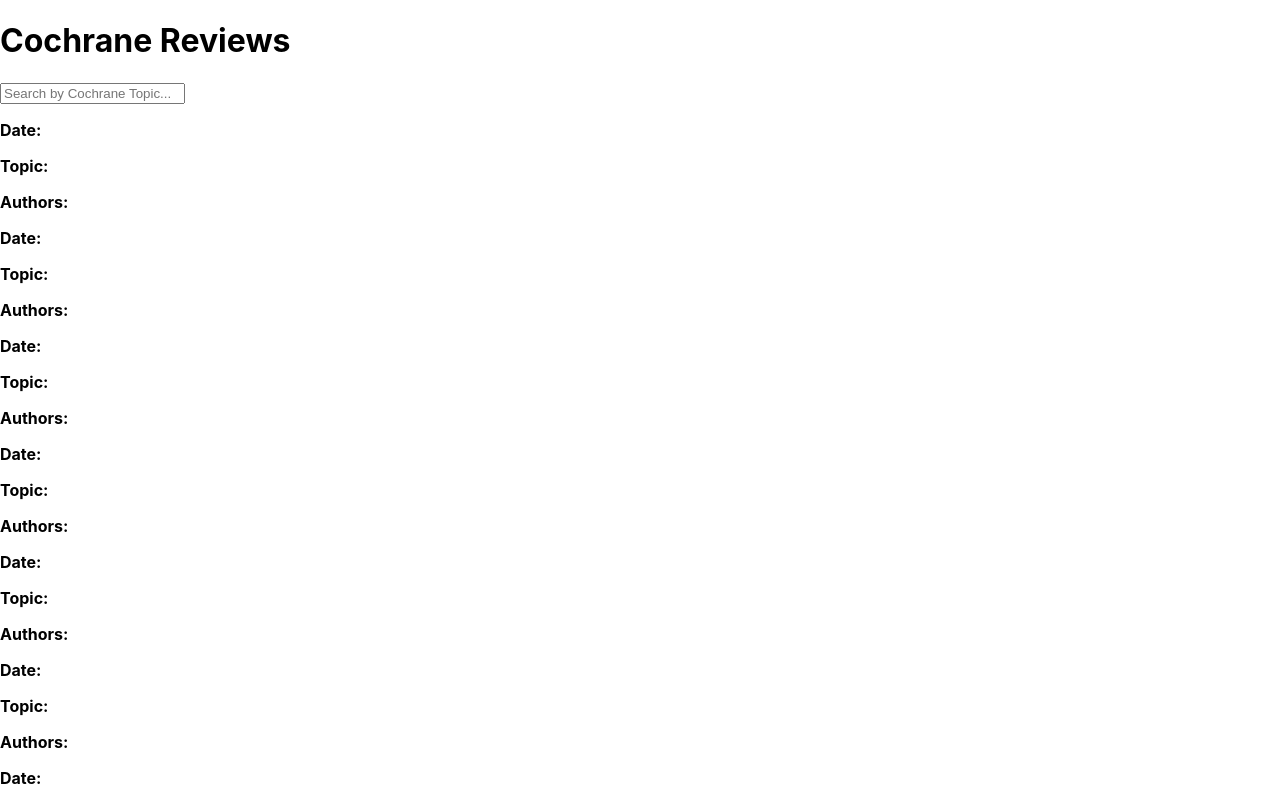
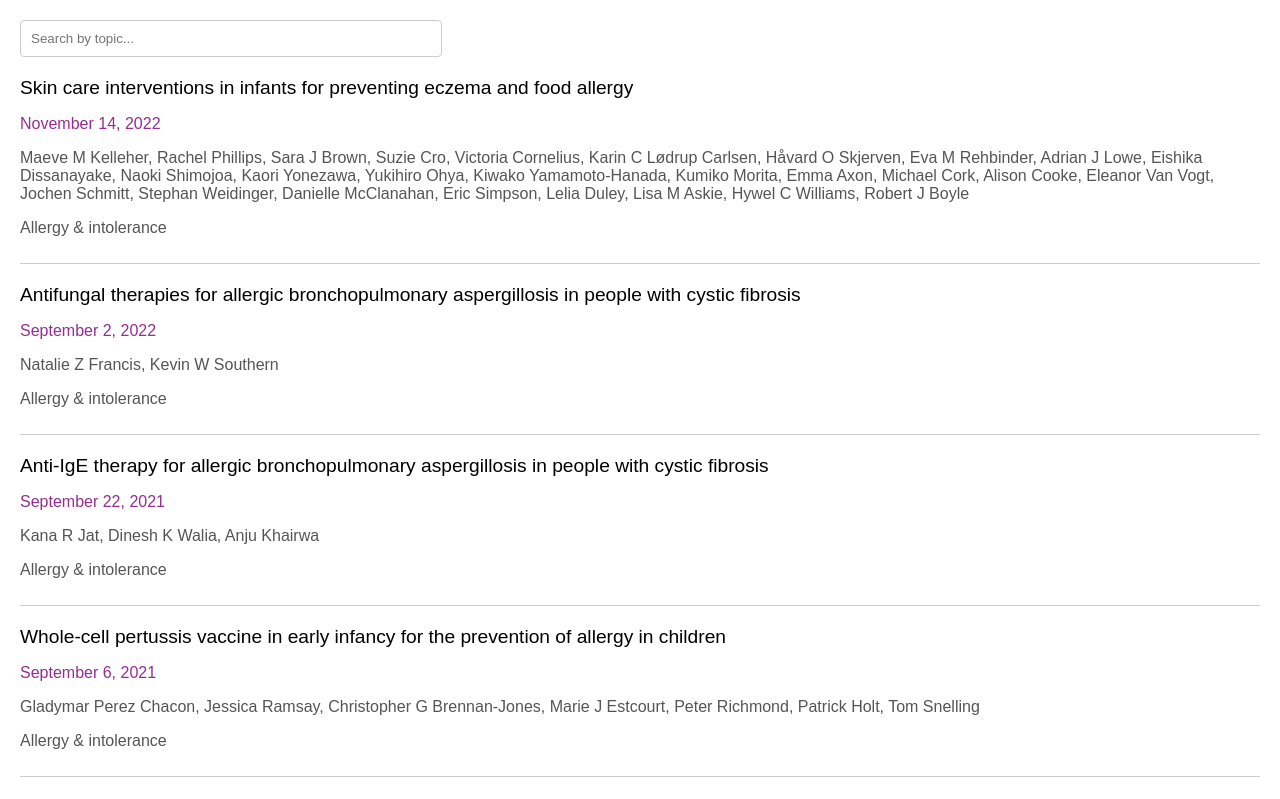
Before and after one commit to TimGoggin/vantage_labs_assessment, a React (Create React App) app: page / in a window 1280 px wide. Shown: the top 799 px of the page. Built offline with nearby package versions, Linux system fonts and the light colour scheme.

Commit message:
initial layout

```diff
--- a/src/App.css
+++ b/src/App.css
@@ -1,38 +1,4 @@
 .App {
-  text-align: center;
+  font-family: Arial, sans-serif;
+  padding: 20px;
 }
-
-.App-logo {
-  height: 40vmin;
-  pointer-events: none;
-}
-
-@media (prefers-reduced-motion: no-preference) {
-  .App-logo {
-    animation: App-logo-spin infinite 20s linear;
-  }
-}
-
-.App-header {
-  background-color: #282c34;
-  min-height: 100vh;
-  display: flex;
-  flex-direction: column;
-  align-items: center;
-  justify-content: center;
-  font-size: calc(10px + 2vmin);
-  color: white;
-}
-
-.App-link {
-  color: #61dafb;
-}
-
-@keyframes App-logo-spin {
-  from {
-    transform: rotate(0deg);
-  }
-  to {
-    transform: rotate(360deg);
-  }
-}
--- a/src/App.js
+++ b/src/App.js
@@ -1,35 +1,26 @@
 import React, { useState, useEffect } from 'react';
-import ReviewList from './ReviewList'
+import ReviewList from './ReviewList';
 import SearchBox from './SearchBox';
-import reviewsData from './cochrane_reviews.json'; // Adjust path if necessary
+import './App.css';
+import reviewsData from './cochrane_reviews.json';
 
 const App = () => {
   const [reviews, setReviews] = useState([]);
   const [filteredReviews, setFilteredReviews] = useState([]);
-  const [topics, setTopics] = useState([]);
 
   useEffect(() => {
     setReviews(reviewsData);
-    setFilteredReviews(reviewsData);
-    const allTopics = [...new Set(reviewsData.map((review) => review.Topic))];
-    setTopics(allTopics);
+    setFilteredReviews(reviewsData.slice(0, 10)); // Initial 10 reviews
   }, []);
 
   const handleSearch = (query) => {
-    if (query === '') {
-      setFilteredReviews(reviews);
-    } else {
-      const filtered = reviews.filter((review) =>
-        review.Topic.toLowerCase().includes(query.toLowerCase())
-      );
-      setFilteredReviews(filtered);
-    }
+    const result = reviews.filter(review => review.topic.toLowerCase().includes(query.toLowerCase()));
+    setFilteredReviews(result.slice(0, 10));
   };
 
   return (
-    <div className="app">
-      <h1>Cochrane Reviews</h1>
-      <SearchBox topics={topics} onSearch={handleSearch} />
+    <div className="App">
+      <SearchBox onSearch={handleSearch} />
       <ReviewList reviews={filteredReviews} />
     </div>
   );
--- /dev/null
+++ b/src/ReviewList.css
@@ -0,0 +1,24 @@
+.review-list {
+    display: flex;
+    flex-direction: column;
+    gap: 20px;
+  }
+
+  .review-item {
+    border-bottom: 1px solid #ccc;
+    padding-bottom: 10px;
+  }
+
+  .review-title {
+    font-size: 1.2em;
+    color: #000;
+    text-decoration: none;
+  }
+
+  .review-date {
+    color: #962d91;
+  }
+
+  .review-author, .review-topic {
+    color: #555;
+  }
--- a/src/ReviewList.js
+++ b/src/ReviewList.js
@@ -1,16 +1,50 @@
 import React from 'react';
+import './ReviewList.css';
 
 const ReviewList = ({ reviews }) => {
+  console.log("Reviews Data:", reviews); // Log the entire reviews array
+
+  const formatDate = (dateString) => {
+    console.log("Date String:", dateString); // Log the date string passed to formatDate
+
+    if (!dateString) return 'Invalid Date'; // Check for undefined or null dates
+
+    const [day, month, year] = dateString.split(' ');
+    const months = {
+      January: 0, February: 1, March: 2, April: 3, May: 4, June: 5,
+      July: 6, August: 7, September: 8, October: 9, November: 10, December: 11
+    };
+    const date = new Date(year, months[month], day);
+
+    console.log("Parsed Date:", date); // Log the parsed date object
+
+    if (isNaN(date.getTime())) {
+      console.error('Error parsing date:', dateString);
+      return 'Invalid Date'; // Return a fallback in case of error
+    }
+
+    const options = { year: 'numeric', month: 'long', day: 'numeric' };
+    return date.toLocaleDateString(undefined, options);
+  };
+
   return (
     <div className="review-list">
-      {reviews.map((review, index) => (
-        <div key={index} className="review-item">
-          <a href={review.URL} target="_blank" rel="noopener noreferrer">{review.Title}</a>
-          <p><strong>Date:</strong> {review.Date}</p>
-          <p><strong>Topic:</strong> {review.Topic}</p>
-          <p><strong>Authors:</strong> {review.Author}</p>
-        </div>
-      ))}
+      {reviews.map((review, index) => {
+        console.log("Review Object:", review); // Log each individual review object
+
+        return review.map((innerReview, innerIndex) => {
+          console.log("Inner Review Object:", innerReview); // Log each individual inner review object
+
+          return (
+            <div key={`${index}-${innerIndex}`} className="review-item">
+              <a href={innerReview.url} target="_blank" rel="noopener noreferrer" className="review-title">{innerReview.title}</a>
+              <p className="review-date">{formatDate(innerReview.date)}</p>
+              <p className="review-author">{innerReview.author}</p>
+              <p className="review-topic">{innerReview.topic}</p>
+            </div>
+          );
+        });
+      })}
     </div>
   );
 };
--- /dev/null
+++ b/src/SearchBox.css
@@ -0,0 +1,11 @@
+.search-box {
+    margin-bottom: 20px;
+  }
+
+  .search-box input {
+    padding: 10px;
+    width: 100%;
+    max-width: 400px;
+    border: 1px solid #ccc;
+    border-radius: 4px;
+  }
--- a/src/SearchBox.js
+++ b/src/SearchBox.js
@@ -1,33 +1,22 @@
 import React, { useState } from 'react';
+import './SearchBox.css';
 
-const SearchBox = ({ topics, onSearch }) => {
+const SearchBox = ({ onSearch }) => {
   const [query, setQuery] = useState('');
 
-  const handleInputChange = (event) => {
-    const inputValue = event.target.value;
-    setQuery(inputValue);
-    onSearch(inputValue);
+  const handleChange = (e) => {
+    setQuery(e.target.value);
+    onSearch(e.target.value);
   };
 
   return (
     <div className="search-box">
       <input
         type="text"
-        placeholder="Search by Cochrane Topic..."
         value={query}
-        onChange={handleInputChange}
+        onChange={handleChange}
+        placeholder="Search by topic..."
       />
-      {query.length > 0 && (
-        <div className="suggestions">
-          {topics
-            .filter((topic) => topic.toLowerCase().includes(query.toLowerCase()))
-            .map((topic, index) => (
-              <div key={index} className="suggestion-item" onClick={() => setQuery(topic)}>
-                {topic}
-              </div>
-            ))}
-        </div>
-      )}
     </div>
   );
 };
--- /dev/null
+++ b/src/styles.css
@@ -0,0 +1,67 @@
+body {
+    font-family: Arial, sans-serif;
+    background-color: #f0f0f0;
+    margin: 0;
+    padding: 0;
+  }
+
+  .app {
+    max-width: 800px;
+    margin: 20px auto;
+    padding: 20px;
+    background-color: #ffffff;
+    border-radius: 8px;
+    box-shadow: 0 0 10px rgba(0, 0, 0, 0.1);
+  }
+
+  h1 {
+    color: #962d91;
+  }
+
+  .review-list {
+    margin-top: 20px;
+  }
+
+  .review-item {
+    margin-bottom: 20px;
+  }
+
+  .review-item a {
+    color: #333;
+    text-decoration: none;
+    font-weight: bold;
+  }
+
+  .review-item a:hover {
+    text-decoration: underline;
+  }
+
+  .search-box {
+    margin-top: 20px;
+  }
+
+  input[type='text'] {
+    width: 100%;
+    padding: 10px;
+    font-size: 16px;
+    border: 1px solid #ccc;
+    border-radius: 4px;
+  }
+
+  .suggestions {
+    position: absolute;
+    background-color: #f9f9f9;
+    border: 1px solid #ddd;
+    max-height: 200px;
+    overflow-y: auto;
+    width: 100%;
+  }
+
+  .suggestion-item {
+    padding: 10px;
+    cursor: pointer;
+  }
+
+  .suggestion-item:hover {
+    background-color: #e0e0e0;
+  }
```
Also changed, not shown: src/setupTests.js (deleted, +0 -5 lines), src/logo.svg (deleted), 1 other file (tests, documents, lock files or other folders).
